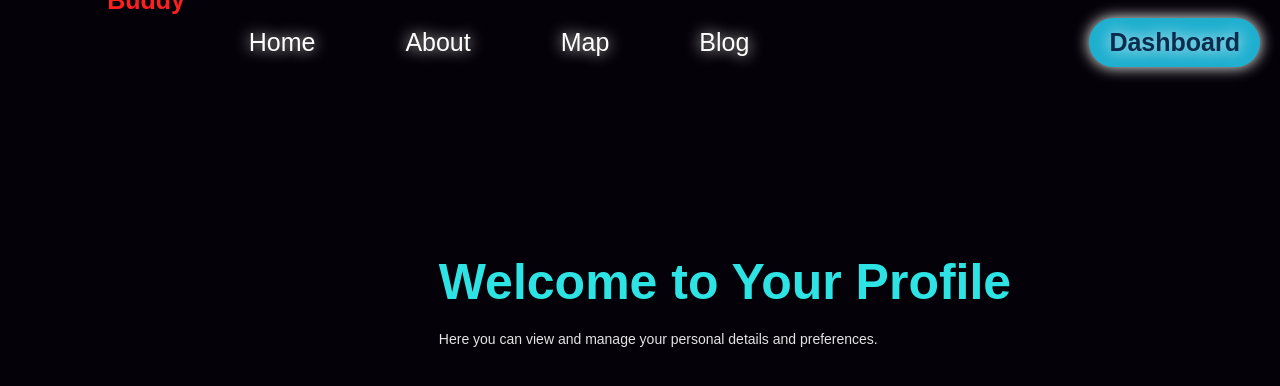
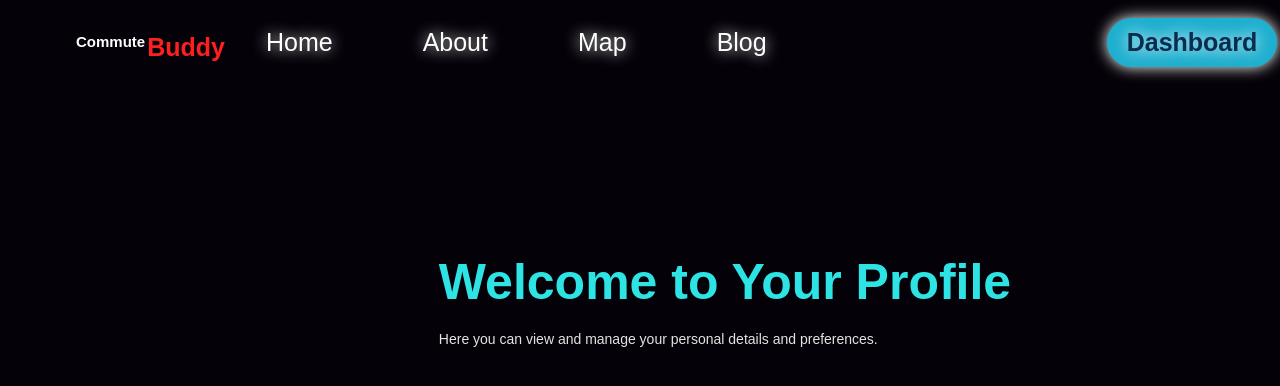
Before and after one commit to sadnan736/commute_buddy, a React (Vite) app in the folder frontend/: page /profile in a window 1280 px wide. Shown: the top 386 px of the page. Built offline with nearby package versions, Linux system fonts and the light colour scheme.

Commit message:
css update for logo in profilepage

```diff
--- a/frontend/src/assets/menu.css
+++ b/frontend/src/assets/menu.css
@@ -28,7 +28,7 @@ img {
   font-size: 20px;
 }
 
-.logo {
+.logo-menu {
   display: flex;
 
   font-weight: bold;
--- a/frontend/src/assets/profile.css
+++ b/frontend/src/assets/profile.css
@@ -113,17 +113,18 @@ li.dash a{
     margin-left: 50px;
     font-weight: bold;
     padding-left: 25px;
+    margin-top: 10px;
 }
 
 .com {
     color: #ffffff;
-    font-size: 20px;
+    font-size: 25px;
     font-weight: 600;
 }
 
 .bud {
     color: #fe1f1f;
-    font-size: 30px;
+    font-size: 35px;
     font-weight: 600;
 
 }
--- a/frontend/src/components/HomePage.jsx
+++ b/frontend/src/components/HomePage.jsx
@@ -57,7 +57,7 @@ function HomePage() {
             our community for safe and reliable<br />
             traveling
           </h4>
-          <button className="explore">Explore our community</button>
+          <button className="explore" onClick={goToRegister}>Explore our community</button>
         </div>
 
         <form className="login" onSubmit={handleLogin}>
--- a/frontend/src/components/UserDashboard.jsx
+++ b/frontend/src/components/UserDashboard.jsx
@@ -50,7 +50,7 @@ function UserDashboard() {
   return (
     <>
       <div className="menu">
-        <div className="logo">
+        <div className="logo-menu">
           <div className="com">Commute</div><div className="bud">Buddy</div>
         </div>
         <div className="name">
```
